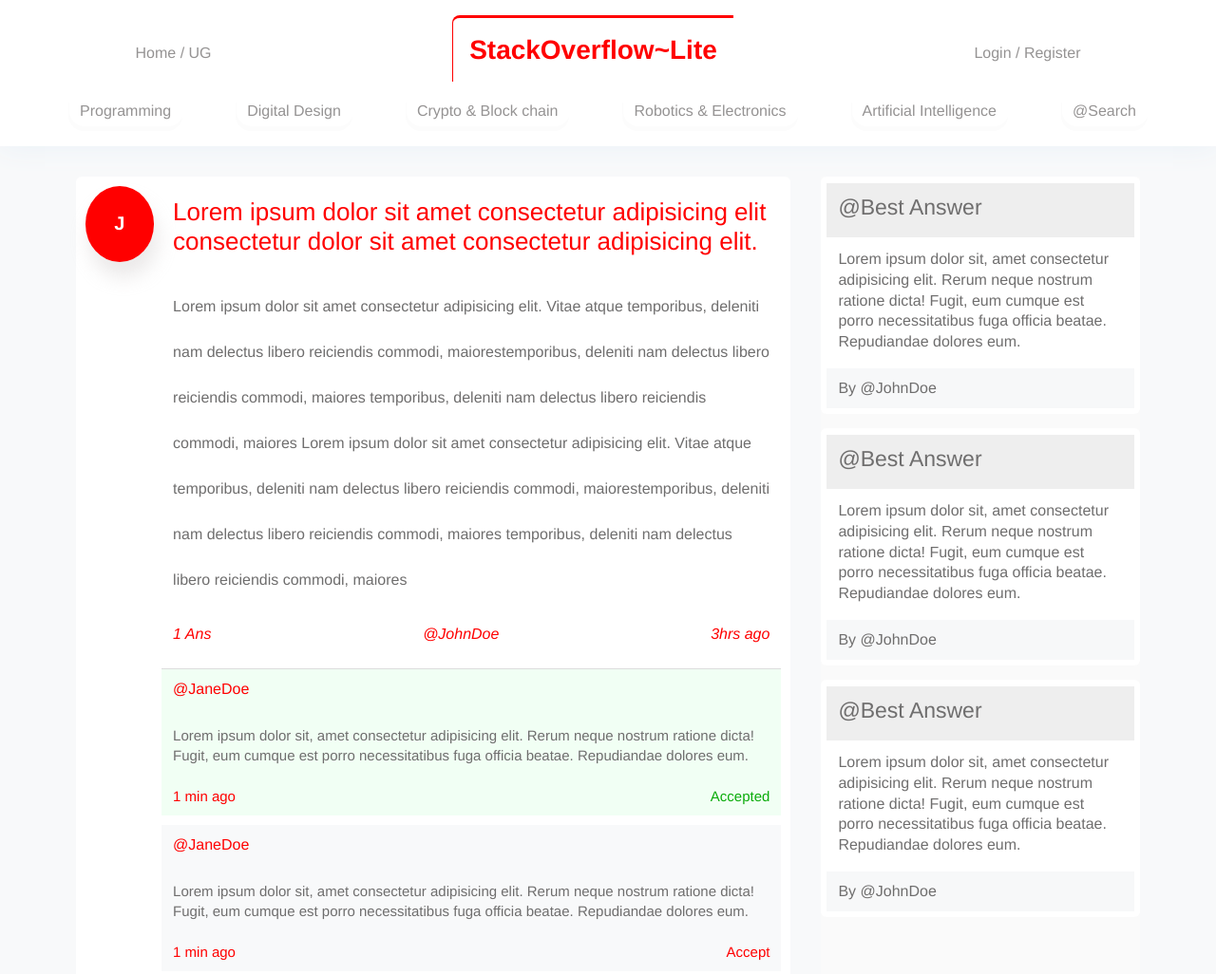
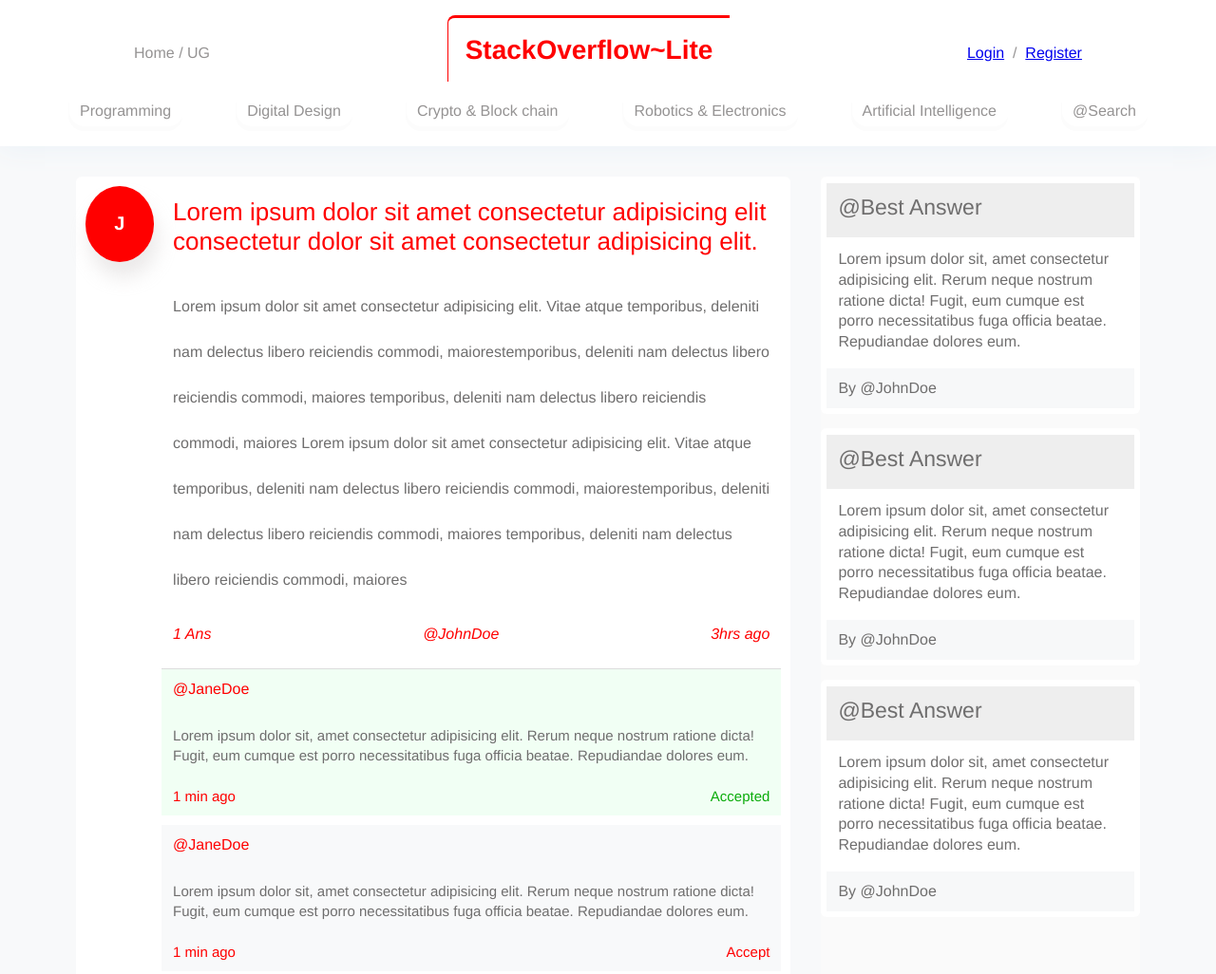
Before and after one commit to crytos/stackoverflow-lite, a plain HTML site: page UI/pages/view-question.html in a window 1280 px wide. Shown: the top 1026 px of the page at 95% size. Drawn offline with Linux system fonts and the light colour scheme.

Commit message:
Create signup page and update links [Chore #159718581]

```diff
--- a/UI/pages/view-question.html
+++ b/UI/pages/view-question.html
@@ -21,7 +21,7 @@
                     </span>
                 </div>
                 <div class="nav-link">
-                    Login / Register
+                    <a href="login.html">Login</a> &nbsp; / &nbsp;<a href="signup.html">Register</a>
                 </div>
             </div>
             <div class="nav bottom-nav">
```
Also changed, not shown: UI/pages/login.html (+1 -1 lines), UI/pages/signup.html (added).
